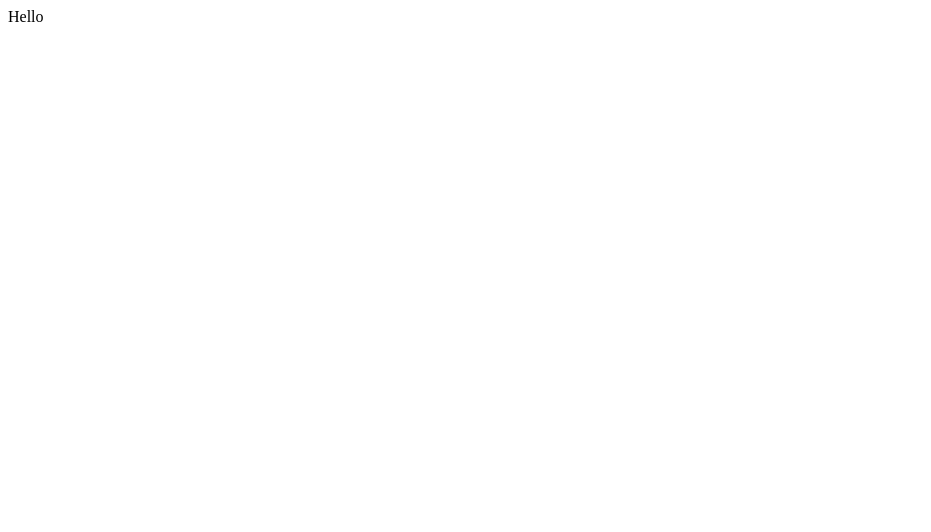
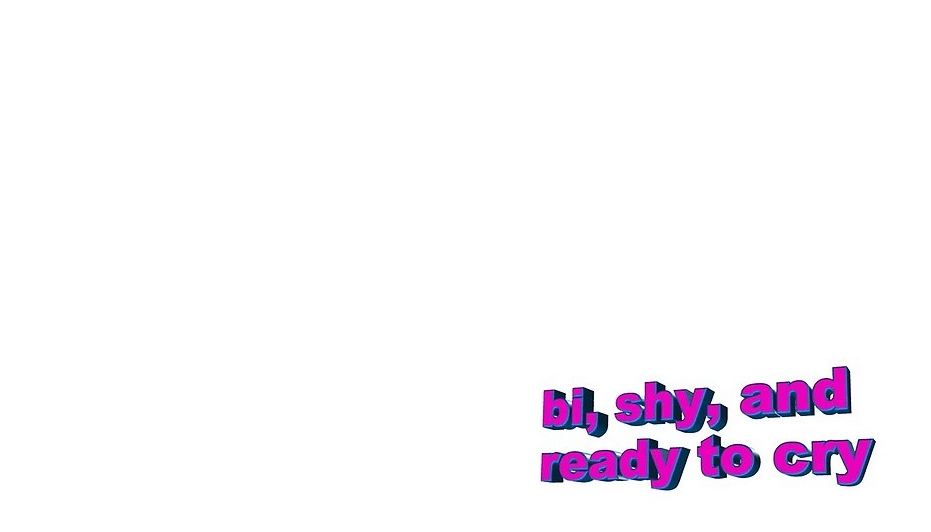
Before and after one commit to cherrih/poster-generator, a React app: page / in a window 1280 px wide. Shown: the top 532 px of the page, without its empty margins (0-931 px from the left). Built offline with nearby package versions, Linux system fonts and the light colour scheme.

Commit message:
Initialize canvas and image placing

```diff
--- a/src/App.jsx
+++ b/src/App.jsx
@@ -1,12 +1,47 @@
 import React from 'react';
 
 class App extends React.Component {
+  constructor(props) {
+    super(props);
+    this.state = {
+      isImagePlacer: false,
+      currImage: null
+    };
+    this.canvasRef = React.createRef();
+    this.onImageClick = this.onImageClick.bind(this);
+    this.onCanvasClick = this.onCanvasClick.bind(this);
+  }
 
+  onImageClick(e) {
+    this.setState({
+      isImagePlacer: true,
+      currImage: e.target
+    })
+  }
+
+  onCanvasClick(e) {
+    const { currImage, isImagePlacer } = this.state;
+    if (isImagePlacer) {
+      // add pic to canvas at e.pageX, e.pageY
+      const canvas = this.canvasRef.current;
+      const ctx = canvas.getContext('2d');
+      const width = canvas.width;
+      const height = canvas.height;
+      ctx.drawImage(currImage, e.pageX, e.pageY);
+      this.setState({
+        isImagePlacer: false,
+        currImage: null
+      })
+    }
+  }
 
   render() {
     return (
-      <div>Hello</div>
-    )
+      <>
+        <canvas width="500" height="500" ref={this.canvasRef} onClick={this.onCanvasClick}/>
+        <img src="../public/shy.jpg" onClick={this.onImageClick}/>
+      </>
+    );
   }
 }
 
```
Also changed, not shown: public/bundle.js, public/shy.jpg (added).
